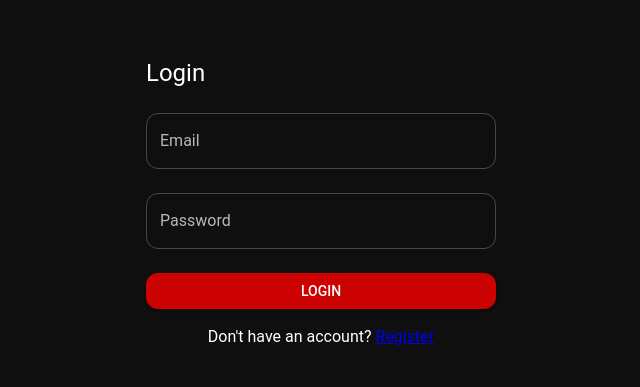
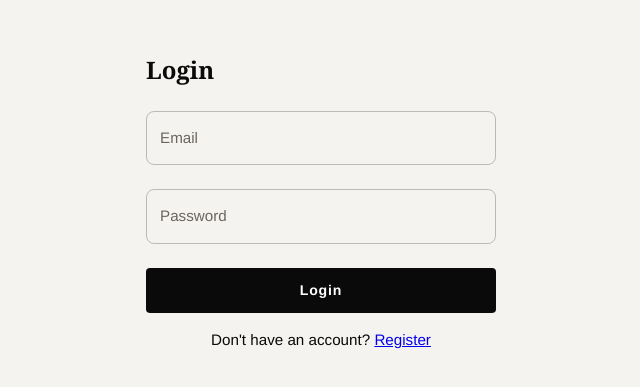
Before and after one commit to rk-rohiit/COLLEX, a React app in the folder frontend/: page /login in a window 1280 px wide. Shown: the part 197-584 px from the top of the page, without its empty margins (319-959 px from the left). Built offline with nearby package versions, Linux system fonts and the light colour scheme; no server answers; the HTML template or start-up script is replaced by a standard one.

Commit message:
theme update

```diff
--- a/frontend/src/components/Product/ProductCard.jsx
+++ b/frontend/src/components/Product/ProductCard.jsx
@@ -5,66 +5,102 @@ import {
   Typography,
   Button,
   Box,
-  Chip,
-  IconButton,
 } from "@mui/material";
-import FavoriteBorderIcon from "@mui/icons-material/FavoriteBorder";
 import { useDispatch } from "react-redux";
 import { addToCart } from "@/features/cart/cartSlice";
+import { useTheme } from "@mui/material/styles";
 
 const ProductCard = ({ product }) => {
   const dispatch = useDispatch();
+  const theme = useTheme();
 
   return (
     <Card
       sx={{
-        // borderRadius: 4,
-        p: 1.5,
         width: "100%",
+        height: "100%",
         display: "flex",
         flexDirection: "column",
-        justifyContent: "space-between",
-        boxShadow: "0 6px 18px rgba(0,0,0,0.08)",
-        transition: "all 0.3s ease",
-        // "&:hover": {
-        //   transform: "translateY(-6px)",
-        //   boxShadow: "0 12px 30px rgba(0,0,0,0.15)",
-        // },
+        borderRadius: 3,
+        overflow: "hidden",
+
+        backgroundColor: "background.paper",
+
+        boxShadow: theme.shadows[1],
+        transition: "all 0.25s ease",
+
+        "&:hover": {
+          transform: "translateY(-6px)",
+          boxShadow: theme.shadows[6],
+        },
       }}
     >
-      {/* Image Section */}
-      <Box sx={{ position: "relative" }}>
+      {/* IMAGE */}
+      <Box
+        sx={{
+          height: 200, // 🔥 bigger image
+          overflow: "hidden",
+        }}
+      >
         <CardMedia
           component="img"
-          height="180"
           image={product.images?.[0] || "https://placehold.co/600x400"}
           sx={{
-            borderRadius: 1,
+            height: "100%",
+            width: "100%",
             objectFit: "cover",
+            transition: "transform 0.3s ease",
+            "&:hover": {
+              transform: "scale(1.05)", // 🔥 premium zoom
+            },
           }}
         />
       </Box>
 
-      {/* Content */}
-      <CardContent sx={{
-        px: 1, display: "flex",
-        flexDirection: "column",
-        flexGrow: 1,
-      }}>
-        <Typography variant="subtitle1" fontWeight={600}>
+      {/* CONTENT */}
+      <CardContent
+        sx={{
+          flex: 1,
+          display: "flex",
+          flexDirection: "column",
+          p: 2, // 🔥 better spacing
+        }}
+      >
+        {/* TITLE */}
+        <Typography
+          variant="subtitle1"
+          sx={{
+            fontWeight: 700,
+            mb: 0.5,
+            display: "-webkit-box",
+            WebkitLineClamp: 1,
+            WebkitBoxOrient: "vertical",
+            overflow: "hidden",
+          }}
+        >
           {product.title}
         </Typography>
 
-        {/* Description */}
+        {/* DESC */}
         <Typography
           variant="body2"
           color="text.secondary"
-          sx={{ fontSize: "0.8rem", mb: 1 }}
+          sx={{
+            fontSize: "0.85rem",
+            display: "-webkit-box",
+            WebkitLineClamp: 2,
+            WebkitBoxOrient: "vertical",
+            overflow: "hidden",
+            minHeight: "40px",
+          }}
         >
-          {product.description?.slice(0, 60) || "No description available"}
+          {product.description || "No description available"}
         </Typography>
 
-        {/* Price + Button */}
+        {/* SPACE */}
+        <Box sx={{ flexGrow: 1 }} />
+
+        {/* PRICE + BTN */}
         <Box
           sx={{
             display: "flex",
@@ -73,7 +109,12 @@ const ProductCard = ({ product }) => {
             mt: 2,
           }}
         >
-          <Typography variant="h6" fontWeight={700}>
+          <Typography
+            variant="h6"
+            sx={{
+              fontWeight: 700,
+            }}
+          >
             ₹ {product.price}
           </Typography>
 
@@ -82,16 +123,12 @@ const ProductCard = ({ product }) => {
             size="small"
             onClick={() => dispatch(addToCart(product))}
             sx={{
-              borderRadius: 3,
-              px: 2,
+              borderRadius: 5,
+              px: 2.5,
               textTransform: "none",
-              bgcolor: "primary.main",
-              "&:hover": {
-                bgcolor: "primary.dark",
-              },
             }}
           >
-            Add to Cart
+            Add
           </Button>
         </Box>
       </CardContent>
--- a/frontend/src/pages/products/ProductList.jsx
+++ b/frontend/src/pages/products/ProductList.jsx
@@ -33,47 +33,57 @@ const ProductList = () => {
     );
 
   return (
-    <Box sx={{  minHeight: "100vh", py: 6,mt: 4 }}>
+    <Box
+      sx={{
+        minHeight: "100vh",
+        py: 6,
+        mt: 4,
+        bgcolor: "background.default",
+      }}
+    >
       <Container maxWidth="xl">
-        {/* Header */}
-        <Box textAlign="center" mb={5}>
+        {/* 🔥 Header */}
+        <Box textAlign="center" mb={6}>
           <Typography
-            variant="h4"
-            fontWeight={700}
-            sx={{ mb: 1 }}
+            variant="h3"
+            sx={{
+              fontWeight: 700,
+              mb: 1,
+            }}
           >
             Explore Our Products
           </Typography>
 
-          <Typography
-            variant="body1"
-            color="text.secondary"
-          >
+          <Typography variant="body1" color="text.secondary">
             Discover amazing deals from your campus
           </Typography>
         </Box>
 
-        {/* Product Grid */}
+        {/* 🔥 Product Grid */}
         {listings.length === 0 ? (
           <Typography textAlign="center" color="text.secondary">
             No products available 😢
           </Typography>
         ) : (
-          <Grid container spacing={4} alignItems="stretch">
-            {listings.map((item) => (
-              <Grid
-                item
-                key={item._id}
-                xs={12}
-                sm={6}
-                md={4}
-                lg={3}
-                sx={{ display: "flex" }}
-              >
-                <ProductCard product={item} />
-              </Grid>
-            ))}
-          </Grid>
+          <Box
+  sx={{
+    display: "grid",
+    gridTemplateColumns: {
+      xs: "1fr",
+      sm: "repeat(2, 1fr)",
+      md: "repeat(3, 1fr)",
+      lg: "repeat(4, 1fr)",
+      xl: "repeat(5, 1fr)", // 🔥 better for large screens
+    },
+    gap: 3,
+  }}
+>
+  {listings.map((item) => (
+    <Box key={item._id}>
+      <ProductCard product={item} />
+    </Box>
+  ))}
+</Box>
         )}
       </Container>
     </Box>
--- a/frontend/src/theme/theme.js
+++ b/frontend/src/theme/theme.js
@@ -2,23 +2,200 @@ import { createTheme } from "@mui/material/styles";
 
 const theme = createTheme({
   palette: {
-    mode: "dark",
+    mode: "light",
     primary: {
-      main: "#cc0102",
+      main: "#0A0A0A",
+      light: "#2D2D2D",
+      contrastText: "#FFFFFF",
     },
     secondary: {
-      main: "#FF6F61",
+      main: "#C8974F",
+      light: "#E8B97A",
+      dark: "#9B6E31",
+      contrastText: "#FFFFFF",
+    },
+    success: {
+      main: "#1A7A4A",
+      light: "#E8F5EE",
+    },
+    warning: {
+      main: "#C8870A",
+      light: "#FEF3DC",
+    },
+    error: {
+      main: "#B52A2A",
+      light: "#FDEAEA",
     },
     background: {
-      default: "#0f0f0f",
-      paper: "#1a1a1a",
+      default: "#F5F3EF",
+      paper: "#FFFFFF",
+    },
+    text: {
+      primary: "#0A0A0A",
+      secondary: "#6B6560",
+    },
+    divider: "#E8E4DE",
+  },
+
+  typography: {
+    fontFamily: '"Cormorant Garamond", "Georgia", serif',
+
+    h1: { fontWeight: 700, letterSpacing: "-0.03em" },
+    h2: { fontWeight: 700, letterSpacing: "-0.02em" },
+    h3: { fontWeight: 600, letterSpacing: "-0.01em" },
+    h4: { fontWeight: 600 },
+    h5: { fontWeight: 600 },
+    h6: { fontWeight: 600, letterSpacing: "0.01em" },
+
+    subtitle1: {
+      fontFamily: '"DM Sans", "Helvetica Neue", sans-serif',
+      fontWeight: 500,
+      letterSpacing: "0.01em",
+    },
+    subtitle2: {
+      fontFamily: '"DM Sans", "Helvetica Neue", sans-serif',
+      fontWeight: 500,
+      fontSize: "0.8rem",
+      letterSpacing: "0.08em",
+      textTransform: "uppercase",
+    },
+
+    body1: {
+      fontFamily: '"DM Sans", "Helvetica Neue", sans-serif',
+      fontSize: "0.95rem",
+    },
+    body2: {
+      fontFamily: '"DM Sans", "Helvetica Neue", sans-serif',
+      fontSize: "0.85rem",
+      color: "#6B6560",
+    },
+
+    button: {
+      fontFamily: '"DM Sans", "Helvetica Neue", sans-serif',
+      fontWeight: 600,
+      letterSpacing: "0.06em",
+    },
+
+    caption: {
+      fontFamily: '"DM Sans", "Helvetica Neue", sans-serif',
+      fontSize: "0.75rem",
+      letterSpacing: "0.05em",
+    },
+
+    overline: {
+      fontFamily: '"DM Sans", "Helvetica Neue", sans-serif',
+      fontSize: "0.7rem",
+      fontWeight: 700,
+      letterSpacing: "0.12em",
     },
   },
-  typography: {
-    fontFamily: "Roboto, sans-serif",
+
+  shape: {
+    borderRadius: 8,
   },
-  shape: {
-    borderRadius: 12,
+
+  shadows: [
+    "none",
+    "0 1px 3px rgba(0,0,0,0.04), 0 1px 2px rgba(0,0,0,0.06)",
+    "0 2px 8px rgba(0,0,0,0.06), 0 1px 3px rgba(0,0,0,0.04)",
+    "0 4px 16px rgba(0,0,0,0.08), 0 2px 6px rgba(0,0,0,0.04)",
+    "0 6px 24px rgba(0,0,0,0.10), 0 3px 8px rgba(0,0,0,0.04)",
+    "0 8px 32px rgba(0,0,0,0.12)",
+    ...Array(19).fill("none"),
+  ],
+
+  components: {
+    MuiCard: {
+      styleOverrides: {
+        root: {
+          borderRadius: 8,
+          border: "1px solid #E8E4DE",
+          boxShadow: "0 2px 8px rgba(0,0,0,0.05)",
+          transition: "box-shadow 0.25s ease, transform 0.25s ease",
+          "&:hover": {
+            boxShadow: "0 6px 24px rgba(0,0,0,0.10)",
+            transform: "translateY(-2px)",
+          },
+        },
+      },
+    },
+
+    MuiButton: {
+      styleOverrides: {
+        root: {
+          borderRadius: 4,
+          textTransform: "none",
+          padding: "10px 24px",
+          fontSize: "0.88rem",
+          fontWeight: 600,
+        },
+        contained: {
+          boxShadow: "none",
+          "&:hover": {
+            boxShadow: "0 4px 12px rgba(0,0,0,0.15)",
+          },
+        },
+        outlined: {
+          borderWidth: "1.5px",
+          "&:hover": { borderWidth: "1.5px" },
+        },
+      },
+    },
+
+    MuiChip: {
+      styleOverrides: {
+        root: {
+          borderRadius: 4,
+          fontFamily: '"DM Sans", sans-serif',
+          fontWeight: 600,
+          fontSize: "0.75rem",
+          letterSpacing: "0.04em",
+        },
+      },
+    },
+
+    MuiTab: {
+      styleOverrides: {
+        root: {
+          textTransform: "none",
+          fontFamily: '"DM Sans", sans-serif',
+          fontWeight: 600,
+          fontSize: "0.88rem",
+          letterSpacing: "0.02em",
+          minWidth: 120,
+          padding: "12px 20px",
+          "&.Mui-selected": {
+            color: "#0A0A0A",
+          },
+        },
+      },
+    },
+
+    MuiTabs: {
+      styleOverrides: {
+        indicator: {
+          backgroundColor: "#C8974F",
+          height: 2,
+        },
+      },
+    },
+
+    MuiDivider: {
+      styleOverrides: {
+        root: {
+          borderColor: "#E8E4DE",
+        },
+      },
+    },
+
+    MuiAvatar: {
+      styleOverrides: {
+        root: {
+          fontFamily: '"Cormorant Garamond", serif',
+          fontWeight: 700,
+        },
+      },
+    },
   },
 });
 
```
Also changed, not shown: frontend/src/pages/profile/ProfilePage.jsx (+258 -90 lines).
